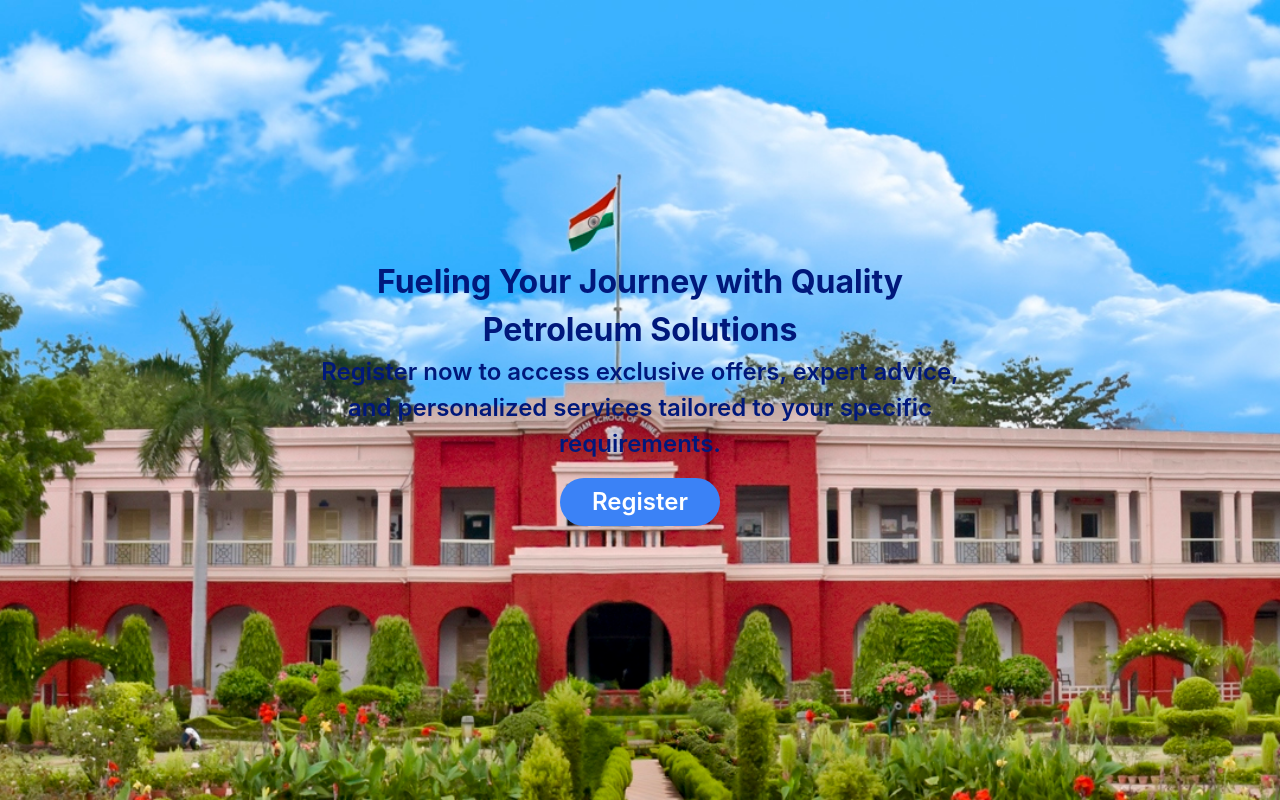
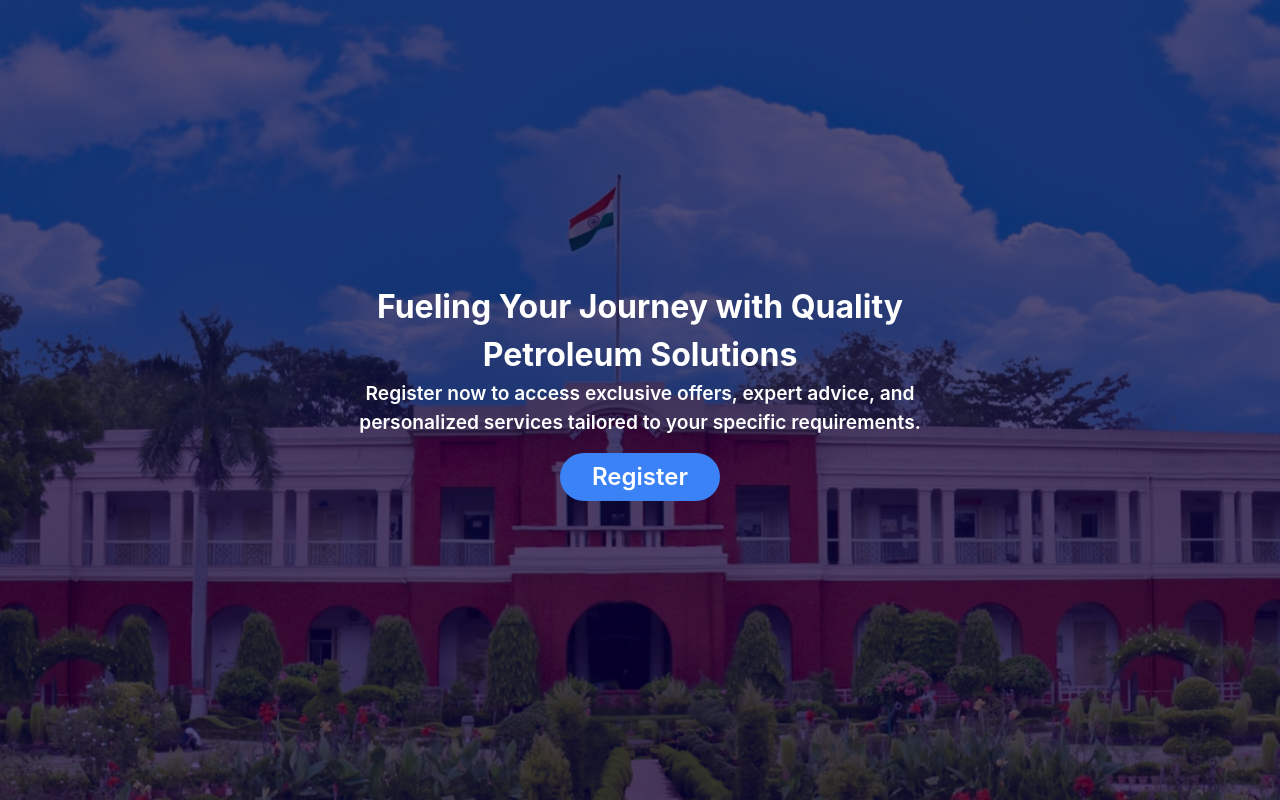
Before and after one commit to SanyogDg/ICPHD-IIT-ISM, a React (Create React App) app in the folder my-app/: page / in a window 1280 px wide. Built offline with nearby package versions, Linux system fonts and the light colour scheme.

Commit message:
beautify previous work

```diff
--- a/my-app/src/App.css
+++ b/my-app/src/App.css
@@ -3,7 +3,7 @@
 @tailwind utilities;
 
 .bgImg{
-    background :  url('/src/images/HeritageBuilding.jpg');
+    background :  linear-gradient(rgb(8,0,58,0.7),rgb(8,0,58,0.7)) ;
     background-size: cover;
     background-position: center;
     color : #fff;
--- a/my-app/src/components/homeRegImg.js
+++ b/my-app/src/components/homeRegImg.js
@@ -2,14 +2,16 @@
 export default function homeImg()
 {
     return(
-        <div className="bgImg w-[100vw] h-[100vh]   flex flex-row justify-center items-center">
+        <div className="w-[100vw] h-[100vh]  bg-[url('./images/HeritageBuilding.jpg')]
+        bg-no-repeat bg-cover bg-center ">
+            <div className="bgImg w-[100vw] h-[100vh] flex flex-row justify-center items-center ">
 
             <div className="w-[50vw] flex flex-col items-center opacity-100">
 
-             <div className="text-[2rem] font-bold text-[#00187B] text-center opacity-100"> Fueling Your Journey with Quality Petroleum Solutions
+                <div className="text-[2rem] font-bold text-white text-center opacity-100"> Fueling Your Journey with Quality Petroleum Solutions
                 </div>
 
-             <div className="text-[1.5rem] font-semibold text-brown-500 text-center text-[#00187B]">
+                <div className="text-[1.2rem] font-semibold text-brown-500 text-center text-white">
                 Register now to access exclusive offers, expert advice, and personalized services tailored to your specific requirements.
                 </div>
 
@@ -17,5 +19,6 @@ export default function homeImg()
 
             </div>
             </div>
+       </div>
     );
 }
```
Lines whose indentation alone changed are shown as unchanged.
